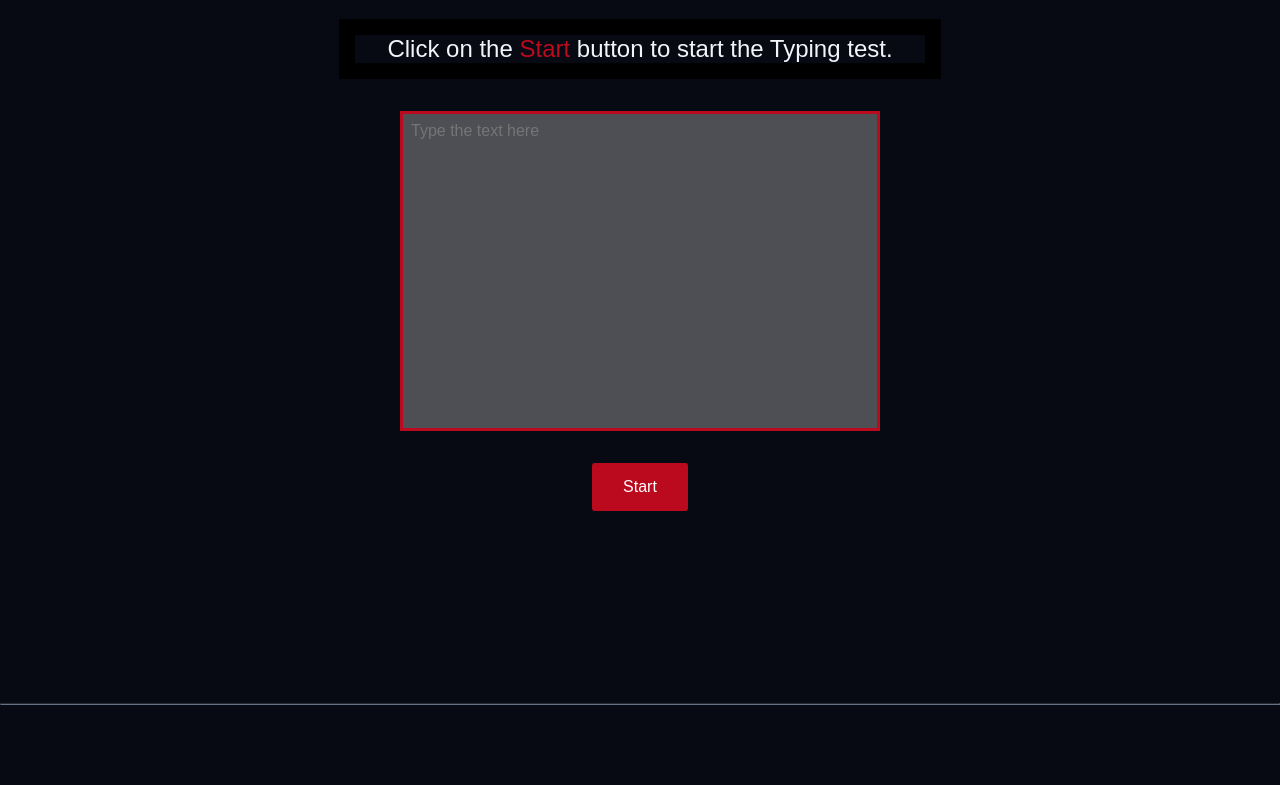
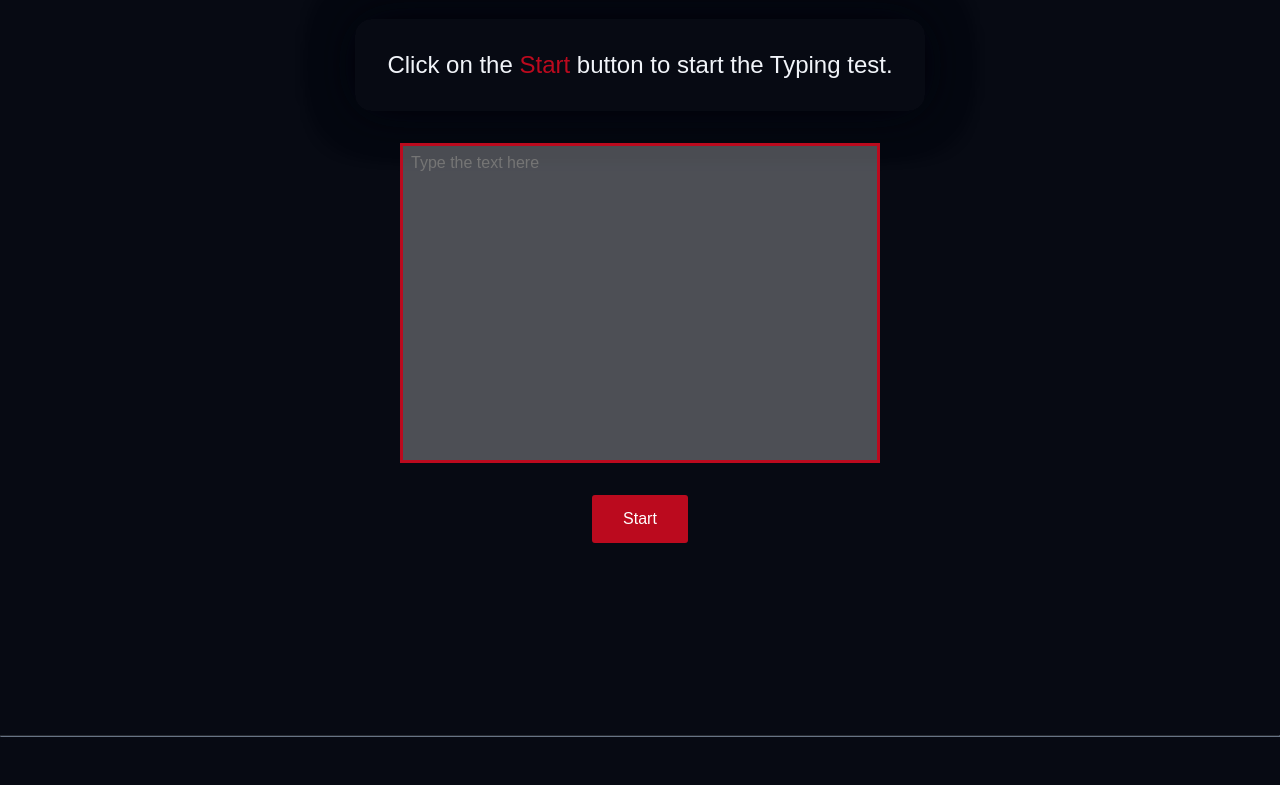
Before and after one commit to apatheticdamn/atyper, a website built with Vite: page index.html in a window 1280 px wide. Shown: the part 117-902 px from the top of the page. Before the commit the page ends 870 px from the top, so only its background shows below. Built offline with nearby package versions, Linux system fonts and the light colour scheme; a web font is replaced by a local one.

Commit message:
add: box shadow for dummy text container

```diff
--- a/styles/style.css
+++ b/styles/style.css
@@ -22,15 +22,18 @@
   width: auto;
   max-width: 40rem;
   height: auto;
-  padding: 0 2rem 0 2rem;
-  border-width: 1rem;
-  border-style: solid;
+  padding: 2rem;
+  box-shadow: 0 0 50px rgba(4, 6, 14, 0.2),
+  0 0 50px rgba(4, 6, 14, 0.4),
+  0 0 50px rgba(4, 6, 14, 0.3),
+  0 0 50px rgba(4, 6, 14, 0.6);
+  border-radius: 16px;
 
 }
 
 .dummy-text-container__dummy-text {
   font-family: "General Sans", sans-serif;
-  font-weight: lighter;
+  font-weight: normal;
   font-size: 1.5rem;
   color: var(--clr-slate600);
 }
@@ -71,6 +74,12 @@
   border-width: 3px;
 }
 
+.input-text-box:focus {
+  outline: none;
+  border-color: var(--clr-blood-red);
+}
+
+
 #score {
   font-family: "General Sans", sans-serif;
   font-size: 1.3rem;
```
